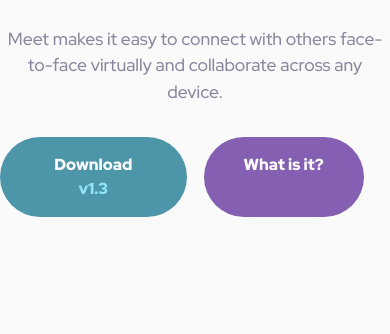
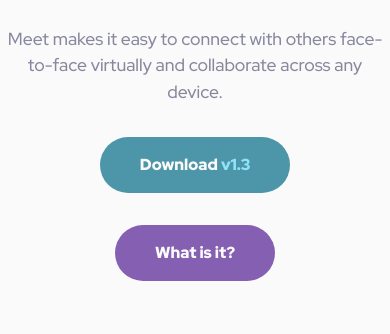
Before and after one commit to nitinrs95/meet-landing-page, a plain HTML site: page index.html in a window 390 px wide. Shown: the part 510-844 px from the top of the page. Drawn offline with Linux system fonts and the light colour scheme.

Commit message:
feat(phone-layout):Finish phone layout

```diff
--- a/sass/abstracts/_mixins.scss
+++ b/sass/abstracts/_mixins.scss
@@ -42,7 +42,7 @@
 
   @if $breakpoint == phone {
     //768PX
-    @media only screen and (max-width: 23.4375em) {
+    @media only screen and (max-width: 29.6875em) {
       @content;
     }
   }
--- a/sass/components/_buttons.scss
+++ b/sass/components/_buttons.scss
@@ -19,6 +19,9 @@
   &--primary:visited {
     background-color: a.$color-cyan-600;
     justify-self: end;
+    @include a.respond(phone) {
+      justify-self: center;
+    }
   }
 
   &--primary:hover,
@@ -30,6 +33,9 @@
   &--secondary:visited {
     background-color: a.$color-purple-600;
     justify-self: start;
+    @include a.respond(phone) {
+      justify-self: center;
+    }
   }
 
   &--secondary:hover,
--- a/sass/layout/_container-main.scss
+++ b/sass/layout/_container-main.scss
@@ -20,18 +20,27 @@
       gap: 2.4rem;
     }
 
+    @include a.respond(phone) {
+      flex-wrap: wrap;
+      justify-content: center;
+    }
+
     img {
       width: 100%;
       max-width: 256px;
-      @include a.respond(tab-land) {
-        max-width: 152px;
-      }
+      object-fit: cover;
     }
   }
 
   &__image-box {
+    display: flex;
+    align-items: center;
     border-radius: 10px;
     overflow: hidden;
+    @include a.respond(phone) {
+      flex: 1 0 45%;
+      text-align: center;
+    }
   }
 
   &__main-content {
@@ -49,6 +58,9 @@
     flex-direction: column;
     gap: 1.6rem;
     width: 44.5rem;
+    @include a.respond(phone) {
+      width: 100%;
+    }
   }
 
   &__tertiary-heading {
--- a/sass/layout/_hero-container.scss
+++ b/sass/layout/_hero-container.scss
@@ -71,6 +71,16 @@
     @include a.respond(tab-land) {
       max-width: 44.8rem;
     }
+
+    @include a.respond(phone) {
+      grid-template-areas:
+        "heading"
+        "summary"
+        "btn1 "
+        "btn2";
+
+      max-width: 44.8rem;
+    }
   }
 
   &__heading {
--- a/sass/layout/_section.scss
+++ b/sass/layout/_section.scss
@@ -18,5 +18,8 @@ section {
     @include v.respond(tab-land) {
       padding: 5.6rem 3.2rem 7.2rem;
     }
+    // @include a.respond(phone) {
+    //   // justify-self: center;
+    // }
   }
 }
```
Also changed, not shown: css/main.css, 1 other file.
